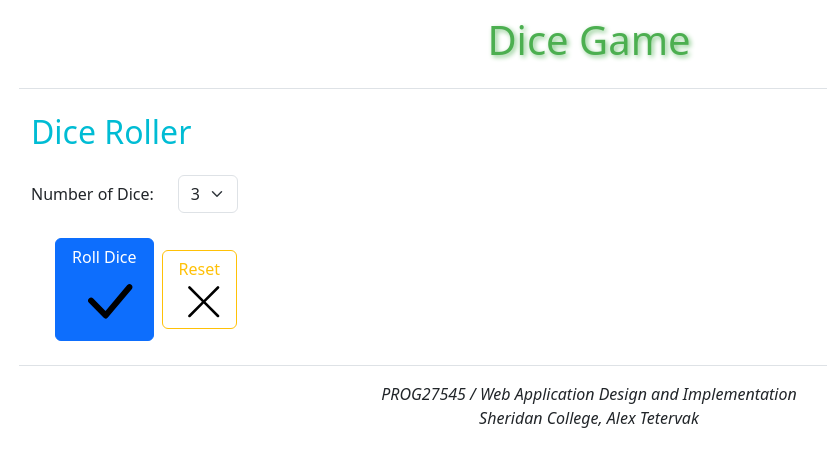
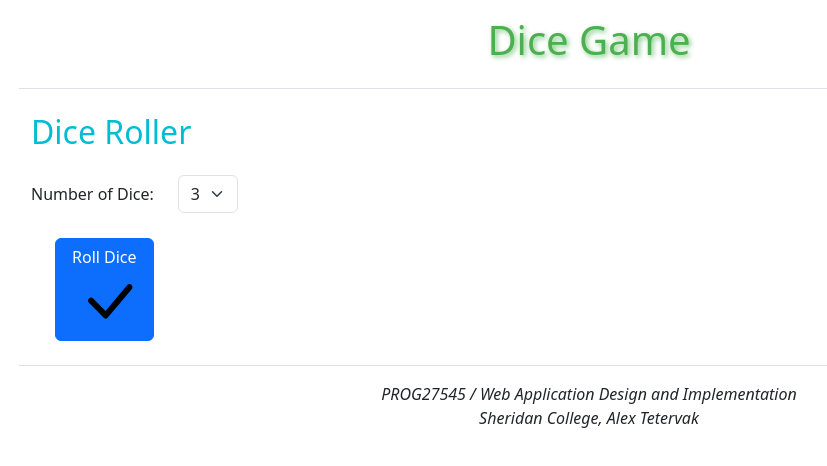
Before and after one commit to tetervak/DiceGame-ReactViteBootstrap-W2027, a React (Vite) app: page / in a window 1280 px wide. Shown: the top 466 px of the page, without its empty margins (51-878 px from the left). Built offline with nearby package versions, Linux system fonts and the light colour scheme.

Commit message:
hiding reset button when no roll data

```diff
--- a/src/components/dice-roller.tsx
+++ b/src/components/dice-roller.tsx
@@ -32,7 +32,7 @@ export function DiceRoller() {
             </Row>
             <Stack direction="horizontal" gap={2} className="mb-3 ms-4">
                 <Button onClick={rollDice} variant="primary">Roll Dice<CheckLg className="ms-2"/></Button>
-                <Button onClick={reset} variant="outline-warning">Reset<XLg className="ms-2"/></Button>
+                {rollData && <Button onClick={reset} variant="outline-warning">Reset<XLg className="ms-2"/></Button>}
             </Stack>
         </>
     )
```
